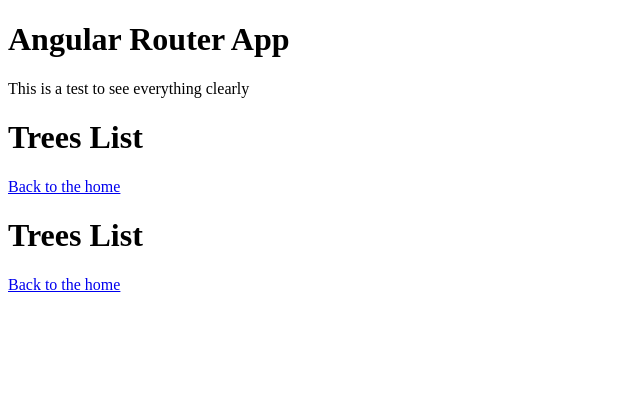
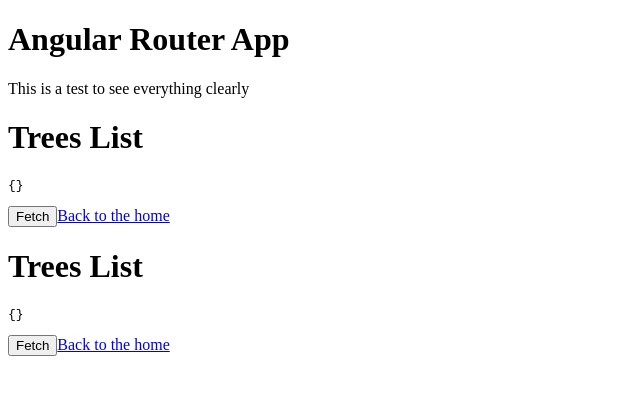
Before and after one commit to Johnhi19/TreeSpotter_Frontend, an Angular app in the folder tree-spotter-frontend/: page /trees/1 in a window 1280 px wide. Shown: the top 394 px of the page, without its empty margins (0-640 px from the left). Built offline with nearby package versions, Linux system fonts and the light colour scheme.

Commit message:
Backend Api call

```diff
--- a/tree-spotter-frontend/angular.json
+++ b/tree-spotter-frontend/angular.json
@@ -67,6 +67,9 @@
         },
         "serve": {
           "builder": "@angular-devkit/build-angular:dev-server",
+          "options": {
+            "proxyConfig": "src/proxy.conf.json"
+          },
           "configurations": {
             "production": {
               "buildTarget": "tree-spotter-frontend:build:production"
--- a/tree-spotter-frontend/src/app/app.config.ts
+++ b/tree-spotter-frontend/src/app/app.config.ts
@@ -3,7 +3,8 @@ import { provideRouter } from '@angular/router';
 
 import { routes } from './app.routes';
 import { provideClientHydration, withEventReplay } from '@angular/platform-browser';
+import { provideHttpClient, withFetch, withInterceptorsFromDi } from '@angular/common/http';
 
 export const appConfig: ApplicationConfig = {
-  providers: [provideZoneChangeDetection({ eventCoalescing: true }), provideRouter(routes), provideClientHydration(withEventReplay())]
+  providers: [provideZoneChangeDetection({ eventCoalescing: true }), provideRouter(routes), provideClientHydration(withEventReplay()), provideHttpClient(withInterceptorsFromDi(), withFetch()) ]
 };
--- a/tree-spotter-frontend/src/app/trees/trees.component.html
+++ b/tree-spotter-frontend/src/app/trees/trees.component.html
@@ -9,6 +9,12 @@
   </li>
 </ul> -->
 
+<!-- <a>tree</a> -->
+
+<pre>{{ tree | json }}</pre>
+
+<button (click)="fetchData()">Fetch</button>
+
 <a routerLink="/">Back to the home</a>
 
 <router-outlet></router-outlet>
--- a/tree-spotter-frontend/src/app/trees/trees.component.ts
+++ b/tree-spotter-frontend/src/app/trees/trees.component.ts
@@ -1,8 +1,7 @@
 import { Component } from '@angular/core';
 import { RouterLink, RouterOutlet } from '@angular/router';
-import { ApiService } from '../api.service';
-import { Observable } from 'rxjs';
 import { CommonModule } from '@angular/common';
+import { HttpClient, provideHttpClient, withInterceptorsFromDi } from '@angular/common/http';
 
 @Component({
   selector: 'app-trees',
@@ -11,14 +10,12 @@ import { CommonModule } from '@angular/common';
   styleUrl: './trees.component.scss'
 })
 export class TreesComponent {
-  // tree$: Observable<any> = new Observable();
-  // constructor(private apiService: ApiService) {
-  //   console.log('Reached Trees Component');
-  //   // this.tree$ = this.apiService.getTreeById(1);
-  //   // this.tree$.subscribe((data) => console.log('Fetched tree:', data));
-  // }
+  tree = {};
 
-  // ngOnInit(): void {
-  //   this.tree$ = this.apiService.getTreeById(1);
-  // }
+  constructor(private http: HttpClient) {}
+
+
+  fetchData(): void {
+    this.http.get(`/api/trees/1`).subscribe((data) => { this.tree = data; });
+  }
 }
```
Also changed, not shown: tree-spotter-frontend/src/app/api.service.ts (+5 -5 lines), tree-spotter-frontend/src/proxy.conf.json (added, +11 -0 lines).
